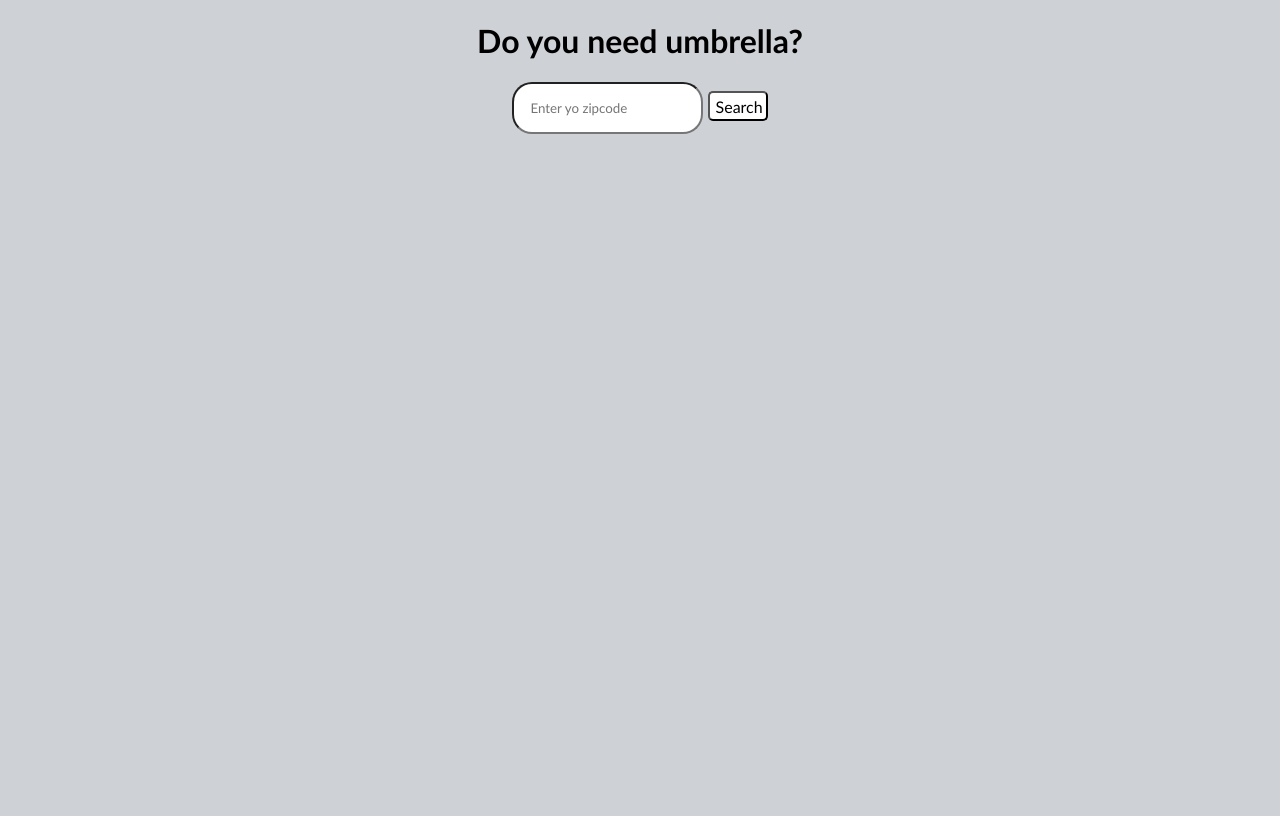
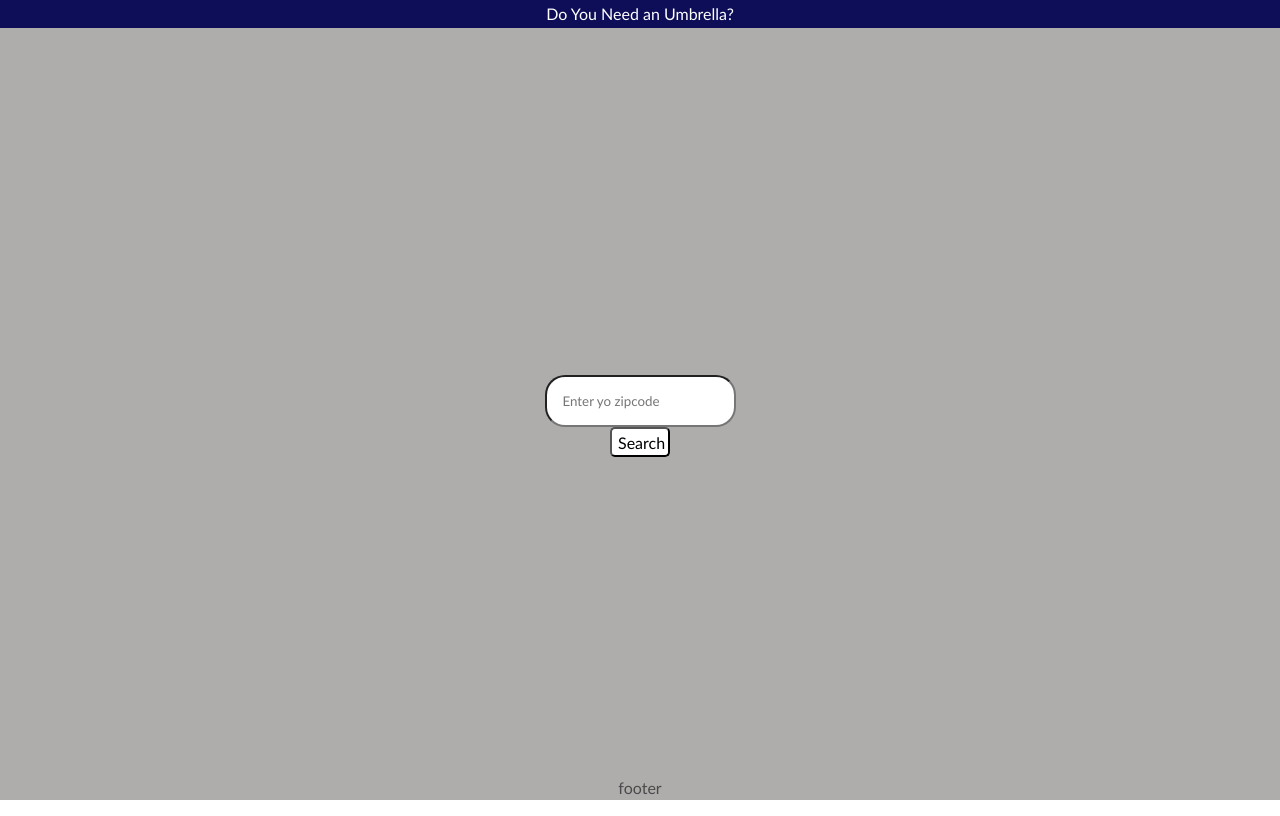
Before and after one commit to The-camelCasers/project, a plain HTML site: page index.html in a window 1280 px wide. Drawn offline with nearby package versions, Linux system fonts and the light colour scheme.

Commit message:
added bulma framework

```diff
--- a/assets/css/style.css
+++ b/assets/css/style.css
@@ -5,19 +5,38 @@
 /* style guts of layout */
 
 body {
-    background-color: #ced1d6;
-    font-family: 'Gill Sans', 'Gill Sans MT', Calibri, 'Trebuchet MS', sans-serif;
+  height: 100vh;
+  background-color: rgb(175, 172, 172);
+  font-family: "Gill Sans", "Gill Sans MT", Calibri, "Trebuchet MS", sans-serif;
+}
+
+aside {
+  padding: 3rem;
   display: flex;
-    align-items: center;
-    flex-direction: column;
   justify-content: center;
+  margin-left: 20px;
+}
+
+footer {
+  position: fixed;
+  bottom: 0%;
+  text-align: center;
+  width: 100%;
+}
+
+header {
+  background-color: rgb(14, 14, 88);
+  color: white;
   margin: 0;
+  padding: 2px;
+  width: 100%;
+  text-align: center;
 }
 
 input {
   background-color: white;
   border-radius: 20px;
-    font-family: 'Gill Sans', 'Gill Sans MT', Calibri, 'Trebuchet MS', sans-serif;
+  font-family: "Gill Sans", "Gill Sans MT", Calibri, "Trebuchet MS", sans-serif;
   padding: 1rem;
 }
 
@@ -38,7 +57,7 @@ input:hover {
   width: 60px;
   height: 30px;
   font-size: medium;
-    font-family: 'Gill Sans', 'Gill Sans MT', Calibri, 'Trebuchet MS', sans-serif;
+  font-family: "Gill Sans", "Gill Sans MT", Calibri, "Trebuchet MS", sans-serif;
 }
 
 .sBtn:hover {
@@ -51,3 +70,27 @@ input:hover {
   font-size: 20px;
   justify-content: center;
 }
+
+.js-text {
+  color: white;
+  font-size: 30px;
+}
+
+.form-div {
+  display: flex;
+  flex-direction: column;
+  align-items: center;
+}
+
+.gif-bkg {
+  height: 100vh;
+  background-size: cover;
+  background-repeat: no-repeat;
+}
+
+.h-100 {
+  height: 100vh;
+  align-items: center;
+  justify-content: center;
+}
+/* media query */
--- a/assets/js/script.js
+++ b/assets/js/script.js
@@ -43,9 +43,9 @@ function displayResults(results) {
     const arrayTerm = outcomeDescription[index];
     */
   if (isRaining === true) {
-    document.getElementById("results").innerHTML = `<div> The current weather is : ${results.description} You need an umbrella!</div>`;
+    document.getElementById("results").innerHTML = `<div class="js-text"> The current weather is : ${results.description} You need an umbrella!</div>`;
   } else {
-    document.getElementById("results").innerHTML = `<div> The current weather is : ${results.description} You do not need an umbrella!</div>`;
+    document.getElementById("results").innerHTML = `<div class="js-text"> The current weather is : ${results.description} You do not need an umbrella!</div>`;
   }
   getGif(results.description);
 }
@@ -61,7 +61,8 @@ function getGif(searchTerm) {
       console.log(data);
       var randomObj = data.data[Math.floor(Math.random() * data.data.length)];
       console.log(randomObj);
-      document.getElementById("weatherGif").innerHTML = `<img src="${randomObj.images.downsized.url}">`;
+      //document.getElementById("weatherGif").innerHTML = `<img src="${randomObj.images.downsized.url}">`;
+      document.getElementById("gifBkg").style.backgroundImage = `url("${randomObj.images.downsized.url}")`;
     });
 }
 
--- a/index.html
+++ b/index.html
@@ -4,30 +4,31 @@
     <meta charset="UTF-8" />
     <meta http-equiv="X-UA-Compatible" content="IE=edge" />
     <meta name="viewport" content="width=device-width, initial-scale=1.0" />
-    <title>Document</title>
+    <title>Do You Need an Umbrella?</title>
+    <link rel="stylesheet" href="https://cdn.jsdelivr.net/npm/bulma@0.9.3/css/bulma.min.css" />
     <link rel="stylesheet" href="./assets/css/style.css" />
   </head>
 
   <body>
     <!-- header -->
-    <!-- title, do you need umbrella -->
-    <h1>Do you need umbrella?</h1>
+    <header>
+      <h1>Do You Need an Umbrella?</h1>
+    </header>
+    <div class="gif-bkg" id="gifBkg">
       <!-- input for zip code -->
-    <form>
+      <div class="columns is-flex h-100">
+        <div>
+          <form class="form-div">
             <!-- Input -->
-      <input type="text" class="" id="searchZip" placeholder="Enter yo zipcode" />
+            <input type="text" id="searchZip" placeholder="Enter yo zipcode" />
             <!-- Submit Button -->
             <button class="sBtn" type="submit" id="zipCodeBtn">Search</button>
+            <div class="font-size" id="results"></div>
           </form>
+
           <!-- results page -->
-    <section class="">
-      <div class="font-size" id="results"></div>
-      <div id="ifResponse">
-        <p></p>
         </div>
-      <!-- Gif Reponse -->
-      <div id="weatherGif" class="wGif"></div>
-    </section>
+      </div>
 
       <!-- columns -->
       <!-- left column- results -->
@@ -37,6 +38,9 @@
       <!-- refresh page/icon -->
 
       <!-- footer w group name -->
+    </div>
+    <footer>footer</footer>
+
     <script src="./assets/js/script.js"></script>
   </body>
 </html>
```
Lines whose indentation alone changed are shown as unchanged.
